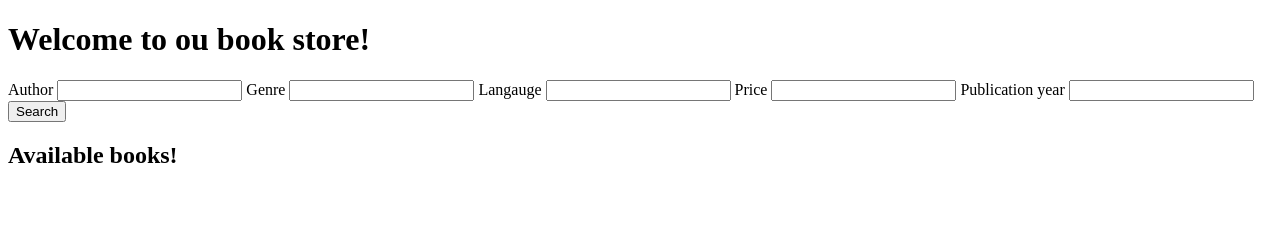
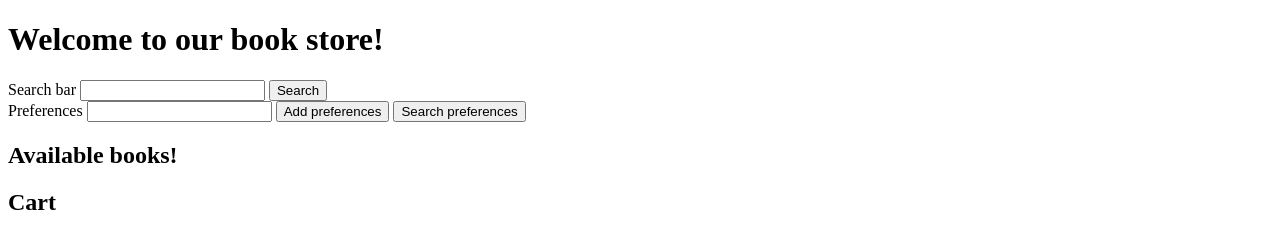
Before and after one commit to Boundy2739/Book-store-web-application, a plain HTML site: page index.html in a window 1280 px wide. Drawn offline with Linux system fonts and the light colour scheme.

Commit message:
Update index.html - Adding cart features

```diff
--- a/index.html
+++ b/index.html
@@ -8,25 +8,28 @@
 <body>
     <header></header>
     <main>
-        <h1>Welcome to ou book store!</h1>
+        <h1>Welcome to our book store!</h1>
         <form method="get">
-            <label>Author</label>
-            <input type="text" name="author" id="author">
-            <label>Genre</label>
-            <input type="text" name="genre" id="genre">
-            <label>Langauge</label>
-            <input type="text" name="language" id="language">
-            <label>Price</label>
-            <input type="number" name="price" id="price">
-            <label>Publication year</label>
-            <input type="number" name="year" id="year">
+            <label>Search bar</label>
+            <input type="name" name="searchbar" id="searchbar">
             <input type="button" id="submission" value="Search"></button>
+        </form>
+        <form method ="get">
+            <label>Preferences</label>
+            <input type="text" name="preferences" id="preferences">
+            <input type ="button" name="addprefs" id="addprefs" value="Add preferences">
+            <input type="button" name="searchPrefs" id="searchprefs" value="Search preferences">
         </form>
         <section>
             <h1>Available books!</h1>
             <p id="availablebooks">
             </p>
         </section>
+        <section>
+            <h1>Cart</h1>
+            <p id="cartbutton"></p>
+            <p id="cart"></p>
+        </section>
     </main>
     <script src="app.js"></script>
 </body>
```
